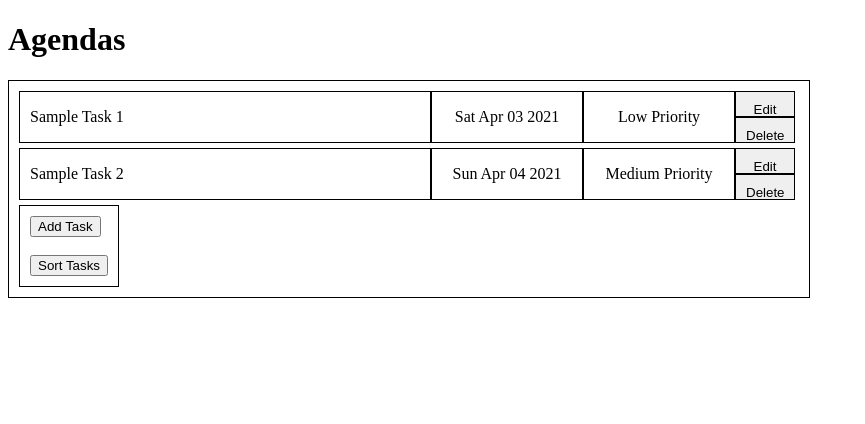
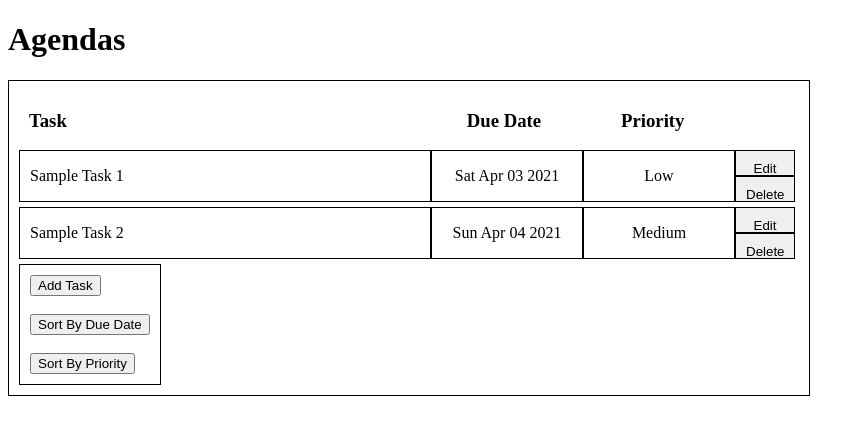
Before and after one commit to eazimmer/agendas, an Angular app: page / in a window 1280 px wide. Shown: the top 424 px of the page, without its empty margins (0-865 px from the left). Built offline with nearby package versions, Linux system fonts and the light colour scheme.

Commit message:
Added sort by date, and sort by priority buttons for TaskList

```diff
--- a/src/app/task-buttons/task-buttons.component.html
+++ b/src/app/task-buttons/task-buttons.component.html
@@ -1,4 +1,5 @@
 <div id="btns-content">
   <button (click)="addTask()">Add Task</button><br><br>
-  <button (click)="sortTasks()">Sort Tasks</button><br>
+  <button (click)="sortByDate()">Sort By Due Date</button><br><br>
+  <button (click)="sortByPriority()">Sort By Priority</button><br>
 </div>
--- a/src/app/task-buttons/task-buttons.component.ts
+++ b/src/app/task-buttons/task-buttons.component.ts
@@ -13,9 +13,13 @@ export class TaskButtonsComponent implements OnInit {
     this.tasksService.toggleAddForm.emit(!this.visible);
   }
 
+  sortByDate(): void {
+    this.tasksService.sortByDate();
+  }
+
   // TO-DO: Implement
-  sortTasks(): void {
-    console.log('Sorting Tasks');
+  sortByPriority(): void {
+    this.tasksService.sortByPriority();
   }
 
   constructor(private tasksService: TasksService) { }
--- a/src/app/task-edit-form/task-edit-form.component.html
+++ b/src/app/task-edit-form/task-edit-form.component.html
@@ -11,8 +11,8 @@
     </div>
     <br>
     <div>
-      <label for="severity">Severity</label><br>
-      <input name="severity" type="text" id="severity" [(ngModel)]="placeholderTask.severity" required ngModel>
+      <label for="priority">Priority</label><br>
+      <input name="priority" type="text" id="priority" [(ngModel)]="placeholderTask.priority" required ngModel>
     </div>
     <br>
     <div>
--- a/src/app/task-form/task-form.component.html
+++ b/src/app/task-form/task-form.component.html
@@ -11,8 +11,8 @@
     </div>
     <br>
     <div>
-      <label for="severity">Severity</label><br>
-      <input name="severity" type="text" id="severity" required ngModel>
+      <label for="priority">Priority</label><br>
+      <input name="priority" type="text" id="priority" required ngModel>
     </div>
     <br>
     <div>
--- a/src/app/task-list/task-list.component.css
+++ b/src/app/task-list/task-list.component.css
@@ -1,3 +1,19 @@
+.headers {
+  display: inline-block;
+}
+
+#task-header {
+  padding-left: 10px;
+}
+
+#date-header {
+  padding-left: 400px;
+}
+
+#priority-header {
+  padding-left: 80px;
+}
+
 #tasks {
   padding: 10px;
   width: fit-content;
--- a/src/app/task-list/task-list.component.html
+++ b/src/app/task-list/task-list.component.html
@@ -1,4 +1,9 @@
 <div id="tasks">
+  <div>
+    <h3 id="task-header" class="headers">Task</h3>
+    <h3 id="date-header" class="headers">Due Date</h3>
+    <h3 id="priority-header" class="headers">Priority</h3>
+  </div>
   <app-task *ngFor="let task of tasks" [task]="task"></app-task>
   <div>
     <app-task-form class="form-controls" (newTaskEvent)="addTask($event)"></app-task-form>
--- a/src/app/task.ts
+++ b/src/app/task.ts
@@ -4,7 +4,7 @@ export class Task {
     public id: number,
     public title: string,
     public dueDate: Date,
-    public severity: string,
+    public priority: string,
     public description: string
   ) {}
 }
--- a/src/app/task/task.component.html
+++ b/src/app/task/task.component.html
@@ -6,7 +6,7 @@
     <p>{{task.dueDate.toDateString()}}</p>
   </div>
   <div class="task-details">
-    <p>{{task.severity}}</p>
+    <p>{{task.priority}}</p>
   </div>
   <div id="task-controls">
     <button class="task-actions" (click)="editTask(task)">Edit</button>
--- a/src/app/tasks.service.ts
+++ b/src/app/tasks.service.ts
@@ -19,7 +19,7 @@ export class TasksService {
       task.id,
       task.title,
       new Date(task.dueDate),
-      task.severity,
+      task.priority,
       task.description
     ));
 
@@ -40,20 +40,44 @@ export class TasksService {
     this.tasks$.next(this.tasks);
   }
 
+  sortByDate(): void {
+    // @ts-ignore
+    this.tasks.sort((a, b) => a.dueDate - b.dueDate);
+    this.tasks$.next(this.tasks);
+  }
+
+  sortByPriority(): void {
+    const sortingOrder = {
+      High: 1,
+      Medium: 2,
+      Low : 3,
+    };
+
+    this.tasks.sort((a, b) => {
+        if (sortingOrder[a.priority] < sortingOrder[b.priority]) {
+          return -1;
+        } else if (sortingOrder[a.priority] > sortingOrder[b.priority]) {
+          return 1;
+        }
+      });
+    this.tasks$.next(this.tasks);
+
+  }
+
   constructor() {
     this.tasks = [];
     this.addTask(new Task(
       1,
       'Sample Task 1',
       new Date('04-3-2021'),
-      'Low Priority',
+      'Low',
       'I\'m the first task!'
     ));
     this.addTask(new Task(
       2,
       'Sample Task 2',
       new Date('04-4-2021'),
-      'Medium Priority',
+      'Medium',
       'I\'m the second task!'
     ));
   }
```
